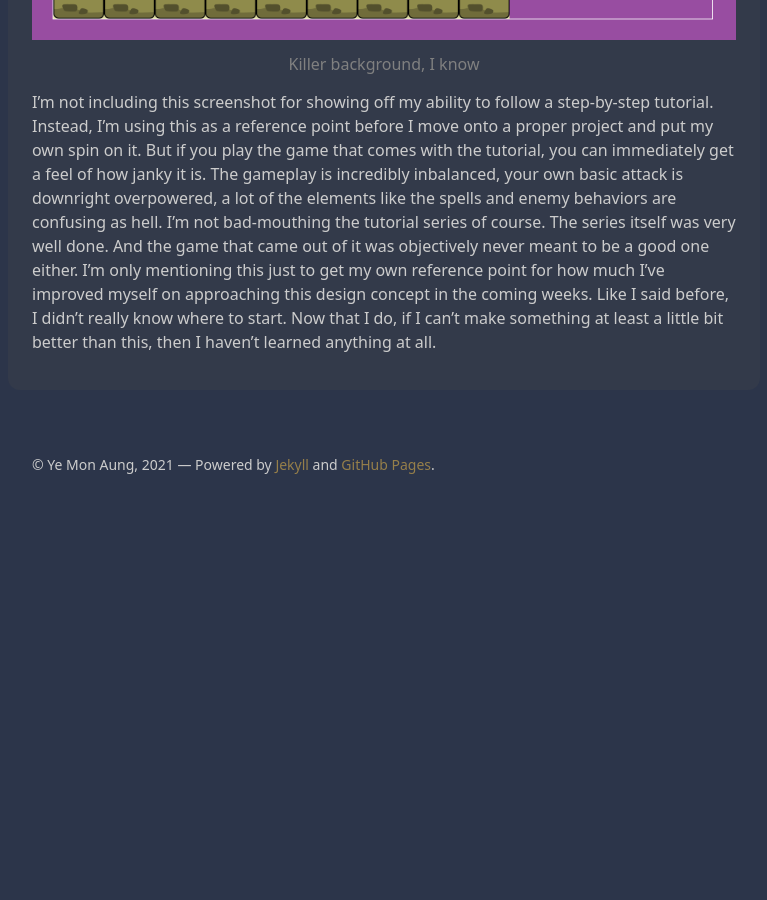
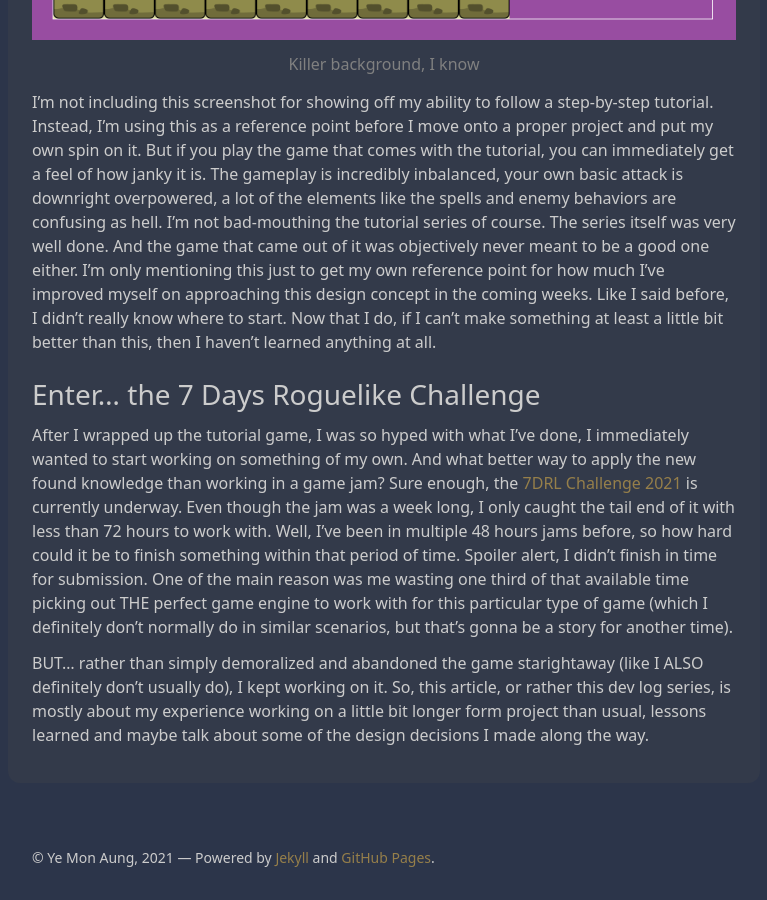
Before and after one commit to icemojo/icemojo.github.io, a Jekyll site: the page built from _posts/2021-04-08-broughlike-intro-01.md, in a window 1280 px wide and 900 px high, scrolled down 1325 px. Shown: the whole window, without its empty margins (62-829 px from the left). Built offline with Jekyll 4.4.1, drawn with Linux system fonts in a browser that asks for light colours; before the commit the page ends 1832 px from its top, so only the background shows below that.

Commit message:
WIP post - broughlike intro part 1

```diff
--- a/_posts/2021-04-08-broughlike-intro-01.md
+++ b/_posts/2021-04-08-broughlike-intro-01.md
@@ -19,3 +19,9 @@ THIS is essentially what I ended up with after working furiously on the tutorial
 <figcaption>Killer background, I know</figcaption>
 
 I’m not including this screenshot for showing off my ability to follow a step-by-step tutorial. Instead, I’m using this as a reference point before I move onto a proper project and put my own spin on it. But if you play the game that comes with the tutorial, you can immediately get a feel of how janky it is. The gameplay is incredibly inbalanced, your own basic attack is downright overpowered, a lot of the elements like the spells and enemy behaviors are confusing as hell. I’m not bad-mouthing the tutorial series of course. The series itself was very well done. And the game that came out of it was objectively never meant to be a good one either. I’m only mentioning this just to get my own reference point for how much I’ve improved myself on approaching this design concept in the coming weeks. Like I said before, I didn't really know where to start. Now that I do, if I can't make something at least a little bit better than this, then I haven't learned anything at all.
+
+# Enter... the 7 Days Roguelike Challenge
+
+After I wrapped up the tutorial game, I was so hyped with what I've done, I immediately wanted to start working on something of my own. And what better way to apply the new found knowledge than working in a game jam? Sure enough, the [7DRL Challenge 2021](https://itch.io/jam/7drl-challenge-2021) is currently underway. Even though the jam was a week long, I only caught the tail end of it with less than 72 hours to work with. Well, I've been in multiple 48 hours jams before, so how hard could it be to finish something within that period of time. Spoiler alert, I didn't finish in time for submission. One of the main reason was me wasting one third of that available time picking out THE perfect game engine to work with for this particular type of game (which I definitely don't normally do in similar scenarios, but that's gonna be a story for another time).
+
+BUT... rather than simply demoralized and abandoned the game starightaway (like I ALSO definitely don't usually do), I kept working on it. So, this article, or rather this dev log series, is mostly about my experience working on a little bit longer form project than usual, lessons learned and maybe talk about some of the design decisions I made along the way.
```
